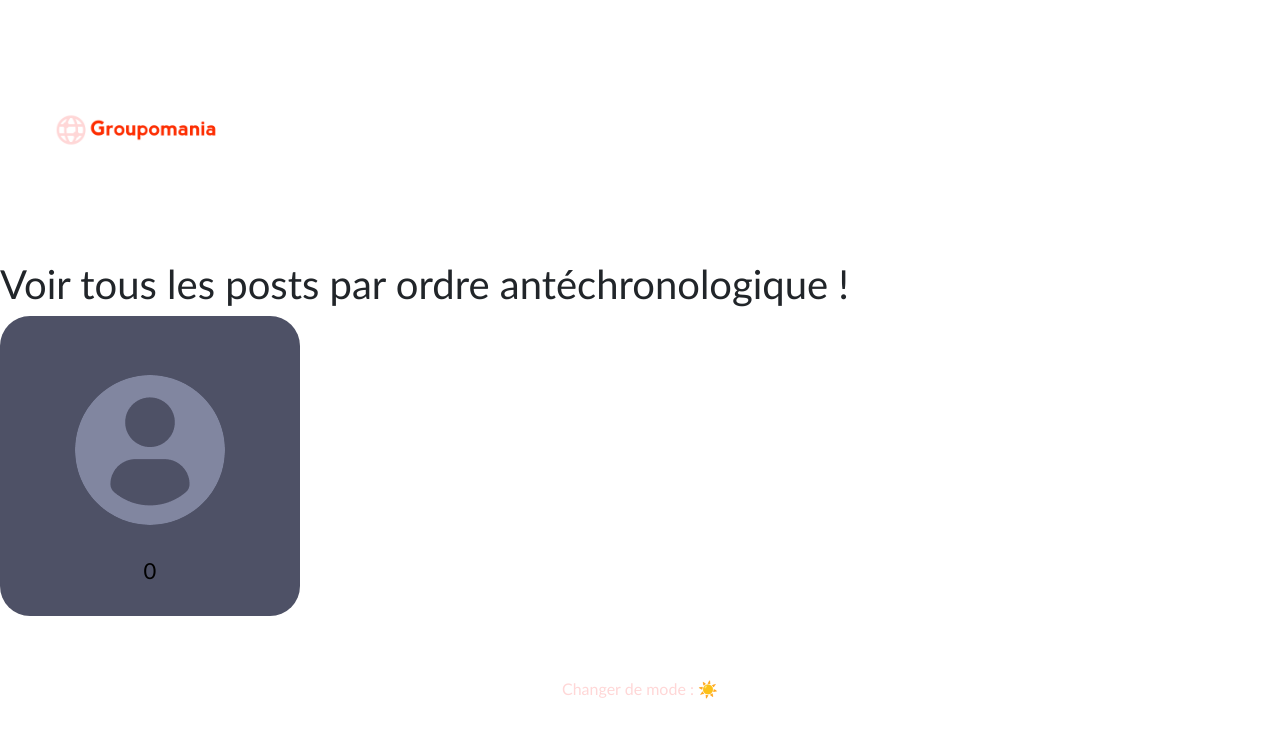
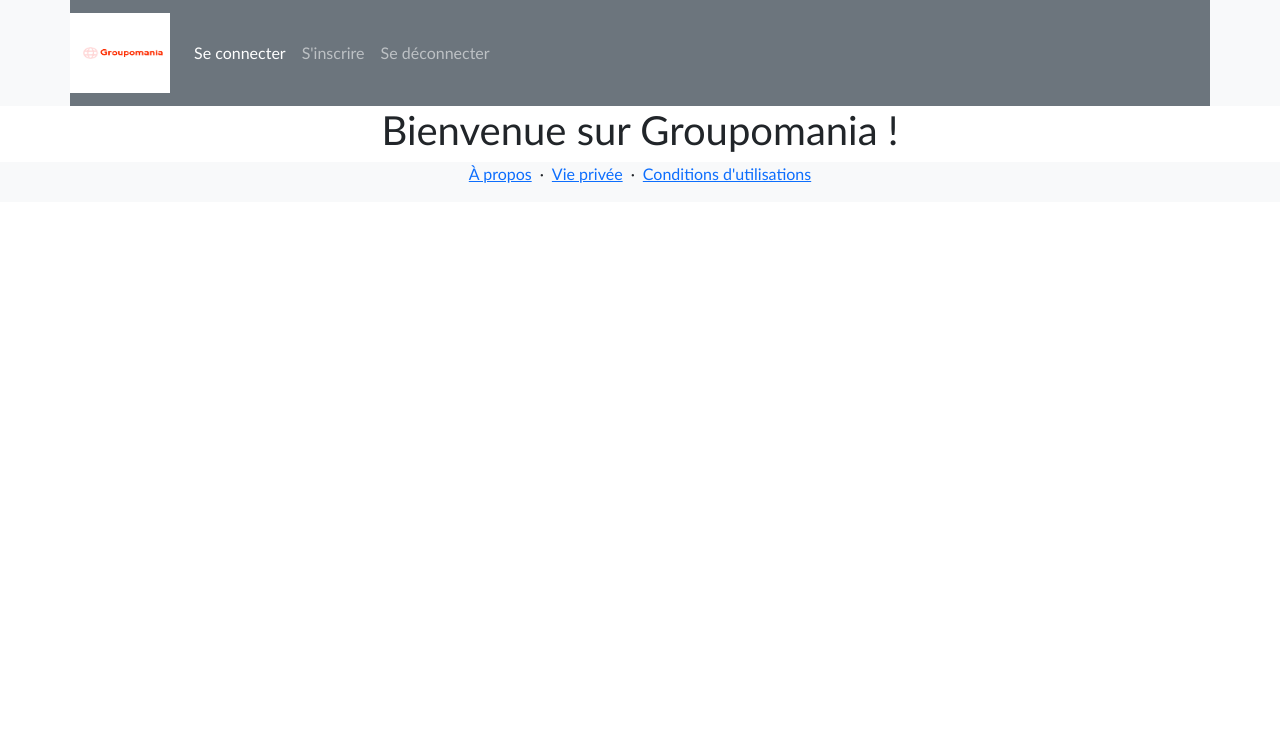
Before and after one commit to Ledoux23/Groupomania, a React (Create React App) app in the folder frontend/: page / in a window 1280 px wide. Shown: the top 736 px of the page. Built offline with nearby package versions, Linux system fonts and the light colour scheme; no server answers.

Commit message:
Début du design du frontend avec bootstrap.

```diff
--- a/frontend/package.json
+++ b/frontend/package.json
@@ -8,9 +8,8 @@
     "@testing-library/user-event": "^13.5.0",
     "axios": "^0.27.2",
     "bootstrap": "^5.2.0",
+    "bootstrap-icons": "^1.9.1",
     "dotenv": "^16.0.1",
-    "jquery": "^3.6.1",
-    "popper.js": "^1.16.1",
     "prop-types": "^15.8.1",
     "react": "^18.2.0",
     "react-dom": "^18.2.0",
--- a/frontend/src/components/Card/index.jsx
+++ b/frontend/src/components/Card/index.jsx
@@ -1,65 +1,91 @@
-import PropTypes from 'prop-types'
-import styled from 'styled-components'
-import colors from '../../utils/style/colors'
-import DefaultPicture from '../../assets/profile.png'
+// import PropTypes from 'prop-types'
+// import styled from 'styled-components'
+// import colors from '../../utils/style/colors'
+// import DefaultPicture from '../../assets/profile.png'
 
-const CardMessage = styled.span`
-  color: #5843e4;
-  font-size: 22px;
-  font-weight: normal;
-  padding-left: 15px;
-`
+// const CardMessage = styled.span`
+//   color: #5843e4;
+//   font-size: 22px;
+//   font-weight: normal;
+//   padding-left: 15px;
+// `
 
-const CardLike = styled.span`
-  color: black;
-  font-size: 22px;
-  font-weight: normal;
-  align-self: center;
-`
+// const CardLike = styled.span`
+//   color: black;
+//   font-size: 22px;
+//   font-weight: normal;
+//   align-self: center;
+// `
 
-const CardImage = styled.img`
-  height: 150px;
-  width: 150px;
-  align-self: center;
-  border-radius: 50%;
-`
+// const CardImage = styled.img`
+//   height: 150px;
+//   width: 150px;
+//   align-self: center;
+//   border-radius: 50%;
+// `
 
-const CardWrapper = styled.div`
-  display: flex;
-  flex-direction: column;
-  justify-content: space-around;
-  padding: 15px;
-  background-color: ${colors.backgroundLight};
-  border-radius: 30px;
-  width: 300px;
-  height: 300px;
-  transition: 200ms;
-  &:hover {
-    cursor: pointer;
-    box-shadow: 2px 2px 10px #e2e3e9;
-  }
-`
+// const CardWrapper = styled.div`
+//   display: flex;
+//   flex-direction: column;
+//   justify-content: space-around;
+//   padding: 15px;
+//   background-color: ${colors.backgroundLight};
+//   border-radius: 30px;
+//   width: 300px;
+//   height: 300px;
+//   transition: 200ms;
+//   &:hover {
+//     cursor: pointer;
+//     box-shadow: 2px 2px 10px #e2e3e9;
+//   }
+// `
 
-function Card({ message, picture, like }) {
-  return (
-    <CardWrapper>
-      <CardMessage>{message}</CardMessage>
-      <CardImage src={picture} alt="illustration" />
-      <CardLike>{like}</CardLike>
-    </CardWrapper>
-  )
+// function Card({ message, picture, like }) {
+//   return (
+//     <CardWrapper>
+//       <CardMessage>{message}</CardMessage>
+//       <CardImage src={picture} alt="illustration" />
+//       <CardLike>{like}</CardLike>
+//     </CardWrapper>
+//   )
+// }
+
+// Card.propTypes = {
+//   message: PropTypes.string.isRequired,
+//   like: PropTypes.number.isRequired,
+//   picture: PropTypes.string.isRequired,
+// }
+
+// Card.defaultProps = {
+//   message: '',
+//   like: 0,
+//   picture: DefaultPicture,
+// }
+
+// export default Card
+
+import image from '../../assets/icon-left-font.png';
+
+function Card() {
+    return (
+        <div className="container">
+            <div className="row">
+                <div className="col">
+                    <div className="card">
+                        <div className="card-body">
+                            <p className="card-text">
+                                Bootstrap can be used directly on elements
+                                and components in your React app by applying
+                                the built-in classes as you would any other class.
+                            </p>
+                        </div>
+                        <img className="card-img-top" src={image} width="auto" height="auto" alt="Illustration" />
+                        <button type="button" className="btn btn-success col-12 col-md-3 col-lg-4">J'aime</button>
+                    </div>
+                </div>
+            </div>
+        </div>
+    )
 }
 
-Card.propTypes = {
-  message: PropTypes.string.isRequired,
-  like: PropTypes.number.isRequired,
-  picture: PropTypes.string.isRequired,
-}
-
-Card.defaultProps = {
-  message: '',
-  like: 0,
-  picture: DefaultPicture,
-}
-
-export default Card
+export default Card;
--- a/frontend/src/components/Footer/index.jsx
+++ b/frontend/src/components/Footer/index.jsx
@@ -1,31 +1,31 @@
-import styled from 'styled-components'
-import colors from '../../utils/style/colors'
-import { useContext } from 'react'
-import { ThemeContext } from '../../utils/context'
+// import styled from 'styled-components'
+// import colors from '../../utils/style/colors'
 
-const FooterContainer = styled.footer`
-    display: flex;
-    flex-direction: row;
-    align-items: center;
-    justify-content: center;
-    padding-top: 60px;
-`
-
-const NightModeButton = styled.button`
-    background-color: transparent;
-    border: none;
-    cursor: pointer;
-    color: ${colors.secondary};
-`
+// const FooterContainer = styled.footer`
+//     display: flex;
+//     flex-direction: row;
+//     align-items: center;
+//     justify-content: center;
+//     padding-top: 60px;
+// `
 
 function Footer() {
-    const { toggleTheme, theme } = useContext(ThemeContext)
     return (
-        <FooterContainer>
-        <NightModeButton onClick={() => toggleTheme()}>
-            Changer de mode : {theme === 'light' ? '☀️' : '🌙'}
-        </NightModeButton>
-        </FooterContainer>
+        <div className="bg-light">
+            <div className="container">
+                <div className="row">
+                    <div className="col">
+                        <ul className="list-inline text-center">
+                            <li className="list-inline-item"><a href="/">À propos</a></li>
+                            <li className="list-inline-item">&middot;</li>
+                            <li className="list-inline-item"><a href="/">Vie privée</a></li>
+                            <li className="list-inline-item">&middot;</li>
+                            <li className="list-inline-item"><a href="/">Conditions d'utilisations</a></li>
+                        </ul>
+                    </div>
+                </div>
+            </div>
+        </div>
     )
 }
 
--- a/frontend/src/components/Header/index.jsx
+++ b/frontend/src/components/Header/index.jsx
@@ -1,29 +1,43 @@
-import { Link } from 'react-router-dom';
-import styled from 'styled-components';
+// import { Link } from 'react-router-dom';
+// import styled from 'styled-components';
 import Logo from '../../assets/icon-left-font.png';
 
-const HomeLogo = styled.img`
-    height: 200px;
-`
-
-const NavContainer = styled.nav`
-    padding: 30px;
-    display: flex;
-    justify-content: space-between;
-    align-items: center;
-`
+// const NavContainer = styled.nav`
+//     padding: 30px;
+//     display: flex;
+//     justify-content: space-between;
+//     align-items: center;
+// `
 
 function Header() {
     return (
-        <NavContainer>
-            <Link to="/">
-                <HomeLogo src={Logo} />
-            </Link>
-            {/* <div>
-                <Link to="/">Accueil</Link>
-                <Link to="/profil">S'identifier</Link>
-            </div> */}
-        </NavContainer>
+        <div className="bg-light">
+            <div className="container">
+                <div className="row">
+                    <nav className="col navbar navbar-expand-lg navbar-dark bg-secondary">
+                        <a className="navbar-brand" href="/">
+                            <img src={Logo} width="100"  height="80" alt="Groupomania logo" />
+                        </a>
+                        <button className="navbar-toggler" type="button" data-bs-toggle="collapse" data-bs-target="#navbarSupportedContent" aria-controls="navbarSupportedContent" aria-expanded="false" aria-label="Toggle navigation">
+                            <span className="navbar-toggler-icon"></span>
+                        </button>
+                        <div className="collapse navbar-collapse" id="navbarSupportedContent">
+                            <ul className="navbar-nav me-auto mb-2 mb-lg-0">
+                                <li className="nav-item">
+                                    <a className="nav-link active" aria-current="page" href="/login">Se connecter</a>
+                                </li>
+                                <li className="nav-item">
+                                    <a className="nav-link" href="/signup">S'inscrire</a>
+                                </li>
+                                <li className="nav-item">
+                                    <a className="nav-link" href="/">Se déconnecter</a>
+                                </li>
+                            </ul>
+                        </div>
+                    </nav>
+                </div>
+            </div>
+        </div>
     )
 }
 
--- a/frontend/src/components/Log/SignUpForm.jsx
+++ b/frontend/src/components/Log/SignUpForm.jsx
@@ -1,7 +1,21 @@
 function SignUpForm() {
     return(
-        <div>
-            S'inscrire
+        <div className="container">
+            <div className="row">
+                <div className="col">
+                    <form>
+                        <div className="form-group">
+                            <label for="email">Email :</label>
+                            <input type="text" className="form-control" id="email"/>
+                        </div>
+                        <div className="form-group">
+                            <label for="password">Mot de passe :</label>
+                            <input type="password" className="form-control" id="password"/>
+                        </div>
+                        <button type="submit" className="btn btn-secondary">Valider</button>
+                    </form>
+                </div>
+            </div>
         </div>
     )
 };
--- a/frontend/src/pages/Home/index.jsx
+++ b/frontend/src/pages/Home/index.jsx
@@ -1,6 +1,9 @@
 // import { useState, useEffect } from "react";
-// import { useEffect } from 'react';
-import Card from '../../components/Card'
+import { useEffect } from 'react';
+// import Card from '../../components/Card'
+
+// import styled from 'styled-components'
+// import colors from '../../utils/style/colors'
 
 // call API
 function Home() {
@@ -19,27 +22,35 @@
   //     )
   // }, [])
 
-  // useEffect(() => {
-  //   fetch(`http://localhost:5000/api/post`)
-  //   .then(function(res) {
-  //     if (res.ok) {
-  //       return res.json();
-  //     }
-  //   })
-  //   .then(function(value) {
-  //     console.log(value);
-  //   })
-  //   .catch(function(err) {
-  //     // Une erreur est survenue
-  //   });
-  // });
+  useEffect(() => {
+    fetch(`http://localhost:5000/api/post`)
+    .then(function(res) {
+      if (res.ok) {
+        return res.json();
+      }
+    })
+    .then(function(value) {
+      console.log(value);
+    })
+    .catch(function(err) {
+      // Une erreur est survenue
+    });
+  });
 
   return (
     <div>
-      <h1>Voir tous les posts par ordre antéchronologique !</h1>
-      <Card />
       {/* {isDataLoading ? (console.log("Data ok !")) : (console.log("No data !"))}
       {postData ? (console.log("Test Ok !")) : (console.log("Echec test !"))} */}
+        <div className="container">
+          <div className="row">
+            <div className="col">
+              <div className="jumbotron text-center">
+                <h1>Bienvenue sur Groupomania !</h1>
+              </div>
+            </div>
+          </div>
+        </div>
+      {/* <Card /> */}
     </div>
   )
 }
--- a/frontend/src/utils/style/GlobalStyle.jsx
+++ b/frontend/src/utils/style/GlobalStyle.jsx
@@ -1,21 +1,18 @@
-import { useContext } from 'react'
+import colors from './colors'
 import { createGlobalStyle } from 'styled-components'
-import { ThemeContext } from '../context'
 
 const StyledGlobalStyle = createGlobalStyle`
     * {
       font-family: 'Trebuchet MS', Helvetica, sans-serif;
     }
     body {
-        background-color: ${({ isDarkMode }) =>
-            isDarkMode ? '#2F2E41' : 'white'};
+        background-color: ${colors.secondary}
         margin: 0;
     }
 `
 
 function GlobalStyle() {
-    const { theme } = useContext(ThemeContext)
-    return <StyledGlobalStyle isDarkMode={theme === 'dark'} />
+    return <StyledGlobalStyle />
 }
 
 export default GlobalStyle
```
Also changed, not shown: frontend/src/components/Log/SignInForm.jsx (+73 -56 lines), frontend/src/components/Log/index.jsx (+34 -34 lines), frontend/src/index.jsx (+7 -7 lines), 1 other file (tests, documents, lock files or other folders).
